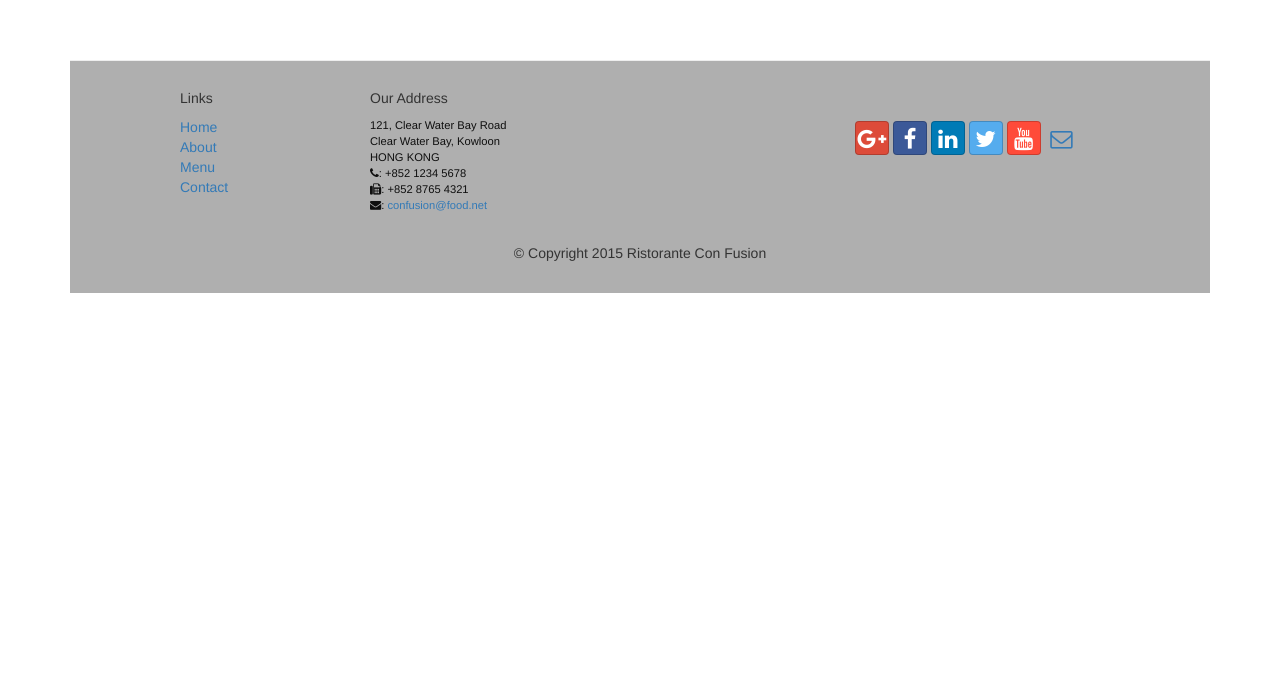
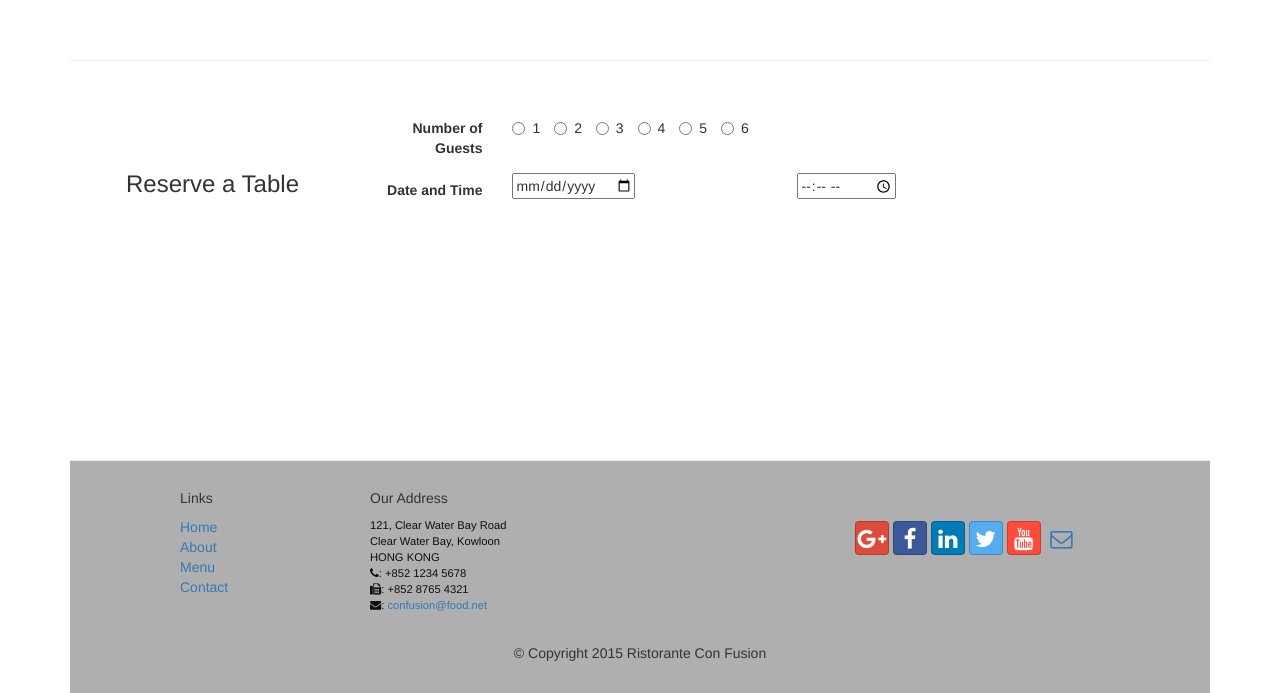
Before and after one commit to Jongwoo-Lee/Coursera_Fullstack, a plain HTML site: page Front-End Web UI Frameworks and Tools/conFusion/index.html in a window 1280 px wide. Shown: the part 1598-2291 px from the top of the page. Before the commit the page ends 1891 px from the top, so only its background shows below. Drawn offline with nearby package versions, Linux system fonts and the light colour scheme.

Commit message:
assignment 2 task3

```diff
--- a/Front-End Web UI Frameworks and Tools/conFusion/index.html
+++ b/Front-End Web UI Frameworks and Tools/conFusion/index.html
@@ -65,11 +65,25 @@
           <li><a href="contactus.html">
             <span class="fa fa-envelope-o"></span> Contact</a></li>
         </ul>
+        <form class="navbar-form navbar-right" role="login">
+          <div class="form-group">
+            <label class="sr-only" for="email">Email address</label>
+            <input type="email" class="form-control" id="email" placeholder="Email">
+          </div>
+          <div class="form-group">
+            <label class="sr-only" for="password">Password</label>
+            <input type="password" class="form-control" id="password" placeholder="Password">
+          </div>
+          <div class="checkbox" style="color:floralwhite">
+            <label><input type="checkbox">Remember me</label>
+          </div>
+          <button type="submit" class="btn btn-default">Sign in</button>
+        </form>
        </div>
      </div>
-   </nav>
+  </nav>
 
-    <header class="jumbotron">
+  <header class="jumbotron">
 
       <!-- Main component for a primary marketing message or call to action -->
 
@@ -81,12 +95,16 @@
                     <p>We take inspiration from the World's best cuisines, and create a unique fusion experience. Our lipsmacking creations will tickle your culinary senses!</p>
                 </div>
                 <div class="col-xs-12 col-sm-2">
-                      <p style="padding:20px;"></p>
-                      <img src="img/logo.png" class="img-responsive">
+                    <p style="padding:20px;"></p>
+                    <img src="img/logo.png" class="img-responsive">
+                </div>
+                <div class="col-xs-12 col-sm-2">
+                    <p style="padding:40px;"></p>
+                    <button type="button" class="btn btn-warning btn-block">Reserve Table</button>
                 </div>
             </div>
         </div>
-    </header>
+  </header>
 
     <div class="container">
         <div class="row row-content">
@@ -155,6 +173,38 @@
                 </div>
             </div>
         </div>
+        <div class="row row-content">
+          <div class="col-xs-12 col-sm-3">
+              <p style="padding:20px;"></p>
+              <h3 align=center>Reserve a Table</h3>
+          </div>
+          <div class="col-xs-12 col-sm-9">
+              <form class="form-horizontal" role="form">
+                 <div class="form-group">
+                    <label for="num_guest" class="col-sm-2 control-label">Number of Guests</label>
+                    <div class="col-sm-10">
+                      <label class="radio-inline"><input type="radio" name="guest"> 1 </label>
+                      <label class="radio-inline"><input type="radio" name="guest"> 2 </label>
+                      <label class="radio-inline"><input type="radio" name="guest"> 3 </label>
+                      <label class="radio-inline"><input type="radio" name="guest"> 4 </label>
+                      <label class="radio-inline"><input type="radio" name="guest"> 5 </label>
+                      <label class="radio-inline"><input type="radio" name="guest"> 6 </label>
+                   </div>
+                </div>
+                <div class="form-group">
+                    <label for="date" class="col-sm-2 control-label">Date and Time</label>
+                    <div class="col-sm-4">
+                      <input type="date" name="date">
+                    </div>
+                    <div class="col-sm-4">
+                      <input type="time" name="time">
+                    </div>
+                </div>
+
+
+              </form>
+          </div>
+        </div>
     </div>
 
     <footer>
```
